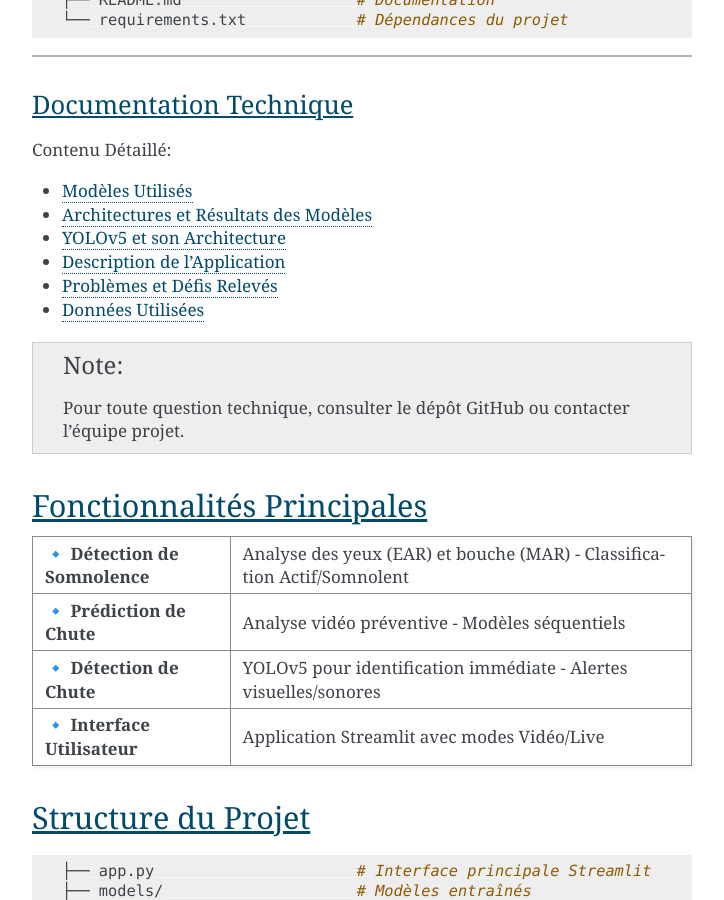
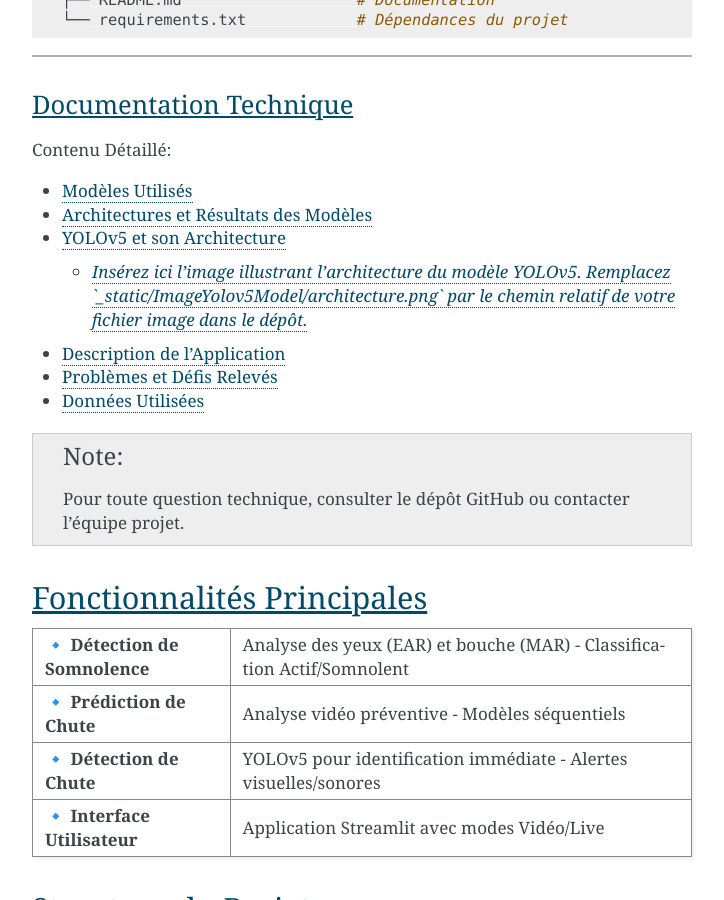
Before and after one commit to SouleymaneDiallo04/Syst-me-de-Surveillance-de-la-posture, a Sphinx documentation site: the page built from docs/source/index.rst, in a window 1280 px wide and 900 px high, scrolled down 2525 px. Shown: the whole window, without its empty margins (388-1112 px from the left). Built offline with Sphinx 7.4.7, drawn with Linux system fonts in a browser that asks for light colours.

Commit message:
Mise à jour des docstrings et du code

```diff
--- a/docs/source/architectures.rst
+++ b/docs/source/architectures.rst
@@ -25,13 +25,11 @@
 Dans notre cas, nous utilisons YOLOv5 pour détecter les chutes en temps réel, ce qui nécessite une détection rapide et précise afin d’assurer une surveillance efficace.
 
 ----
-
 ### Schéma de l’architecture YOLOv5
 
-![Architecture YOLOv5](C:\Users\Alif computer\computer_vision\docs\build\_static\ImageYolov5Model\architecture.png)
+![Architecture YOLOv5](_static/ImageYolov5Model/architecture.png)
 
-*Insérez ici l’image illustrant l’architecture du modèle YOLOv5. Remplacez `C:\Users\Alif computer\computer_vision\docs\build\_static\ImageYolov5Model\architecture.png` par le chemin relatif ou absolu de votre fichier image.*
-
+*Insérez ici l’image illustrant l’architecture du modèle YOLOv5. Remplacez `_static/ImageYolov5Model/architecture.png` par le chemin relatif de votre fichier image dans le dépôt.*
 ----
 
 ### Espace pour insérer vos résultats et descriptions personnalisés
```
